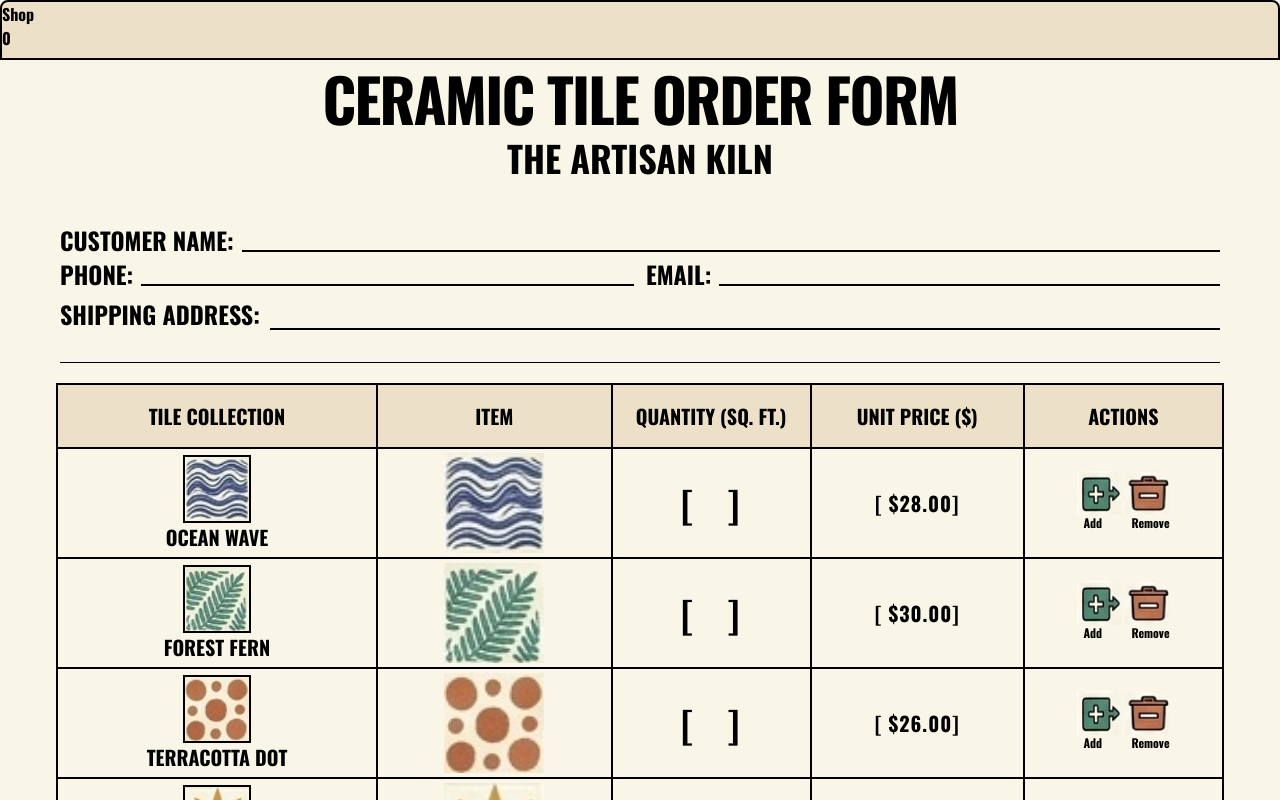
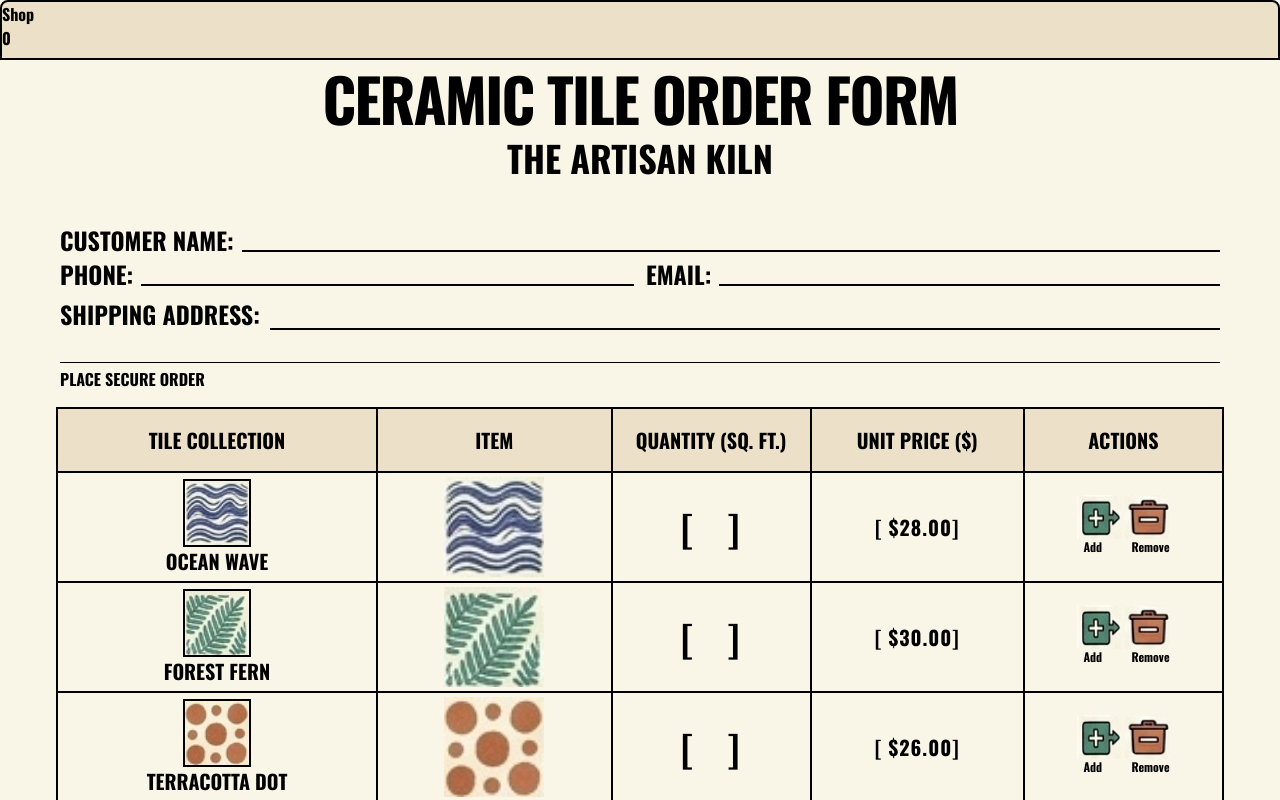
Before and after one commit to mkworkingman/TilesProject, a Next.js app: page / in a window 1280 px wide. Shown: the top 800 px of the page. Built offline with nearby package versions, Linux system fonts and the light colour scheme.

Commit message:
Uncomment button

```diff
--- a/src/components/Summary.tsx
+++ b/src/components/Summary.tsx
@@ -52,9 +52,9 @@ export default function Summary({ state, formAction, pending, className }: Summa
                 required
             />
 
-            {/* <button className="uppercase" type="submit" disabled={pending}>
+            <button className="uppercase" type="submit" disabled={pending}>
                 {pending ? 'Pending, please wait...' : 'Place secure order'}
-            </button> */}
+            </button>
         </form>
     )
 }
```
